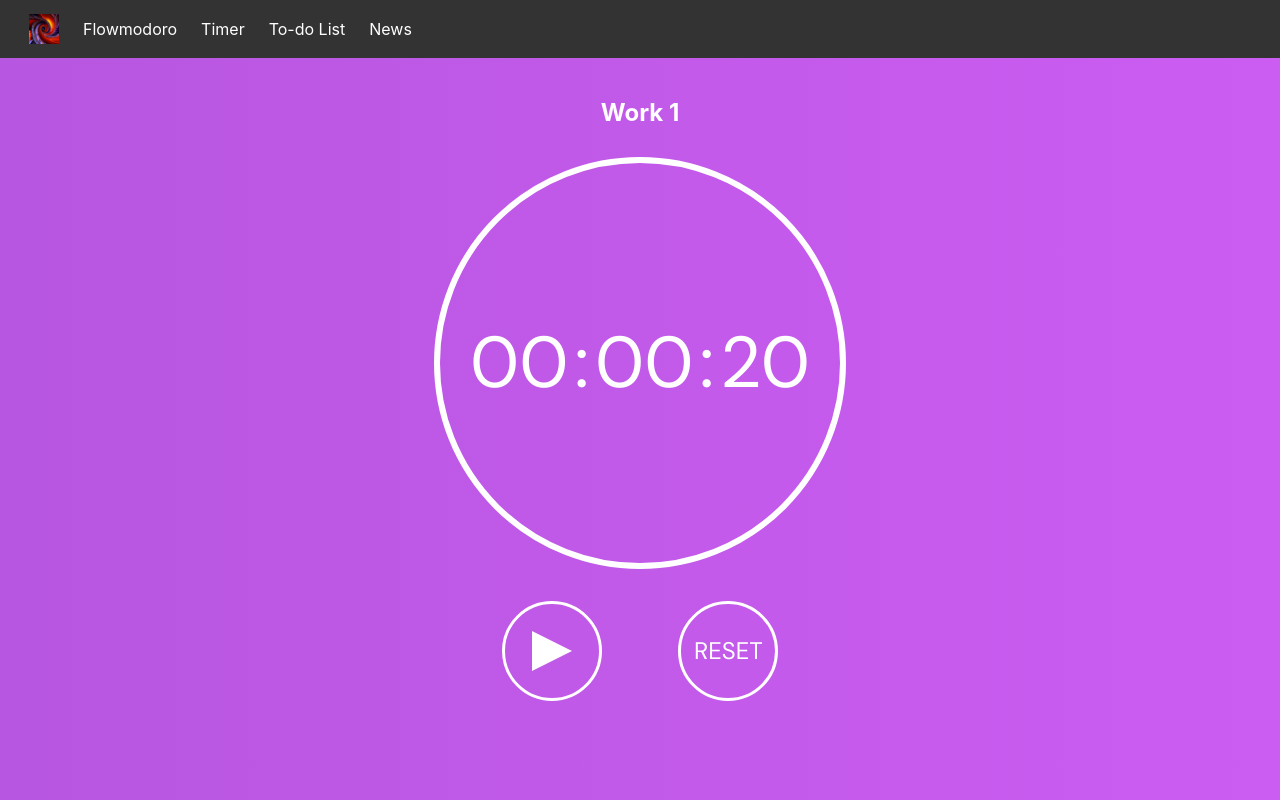
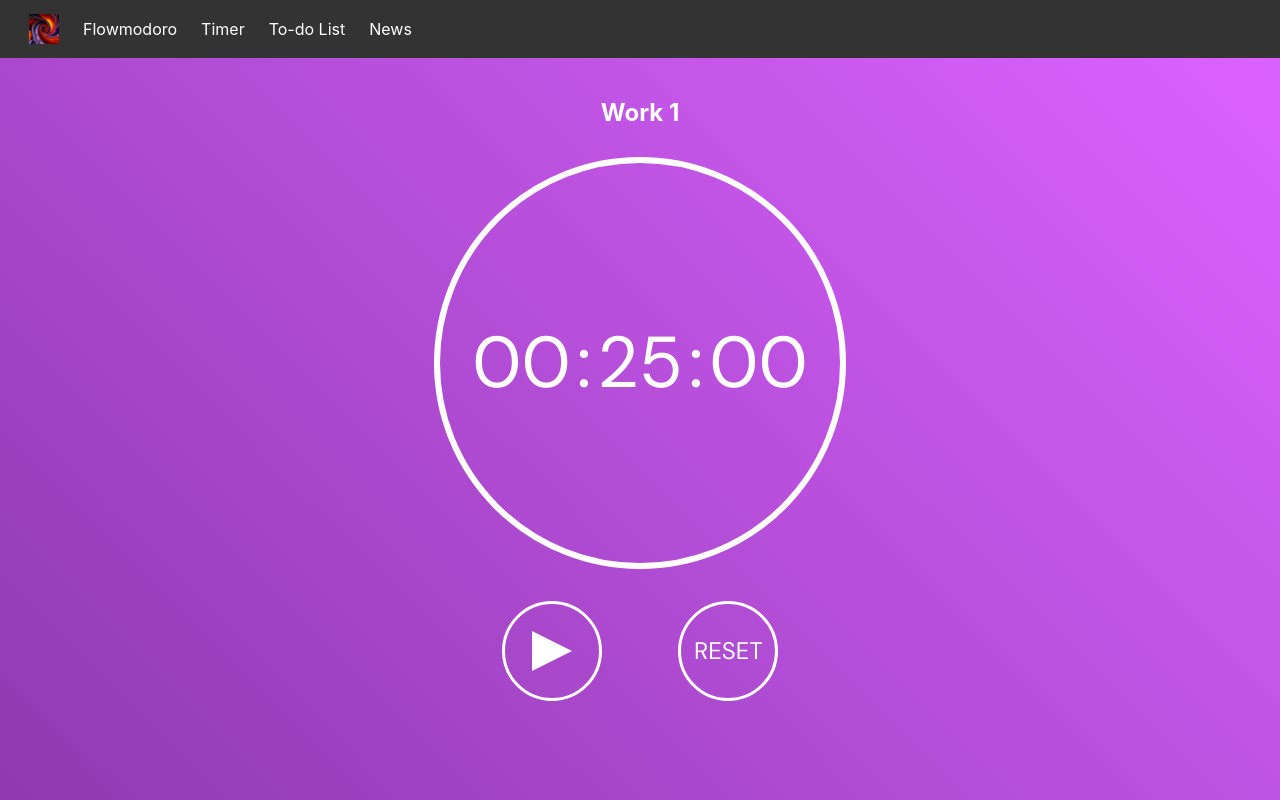
Before and after one commit to dhanushk03/flowmoro, a React (Create React App) app in the folder timerapp/: page / in a window 1280 px wide. Built offline with nearby package versions, Linux system fonts and the light colour scheme.

Commit message:
Made a couple changes to background animation

```diff
--- a/timerapp/src/App.css
+++ b/timerapp/src/App.css
@@ -1,9 +1,9 @@
 .App {
   width: 100vw;
   height: 100vh;
-  background: linear-gradient(90deg, rgb(134, 71, 180), #da61ff);
+  background: linear-gradient(45deg, rgb(58, 15, 88), #da61ff, green);
   background-size: 400% 400%;
-  animation: gradient_anim 23s ease infinite;
+  animation: gradient_anim 60s ease infinite;
 }
 
 .navbar {
--- a/timerapp/src/Components/CountdownTimer/CountdownTimer.js
+++ b/timerapp/src/Components/CountdownTimer/CountdownTimer.js
@@ -3,14 +3,14 @@ import { useState, useEffect } from "react";
 import "./CountdownTimer.css";
 
 const defaultRemainingTimeWork = {
-    seconds: '20',
-    minutes: '00',
+    seconds: '00',
+    minutes: '25',
     hours: '00',
 }
 
 const defaultRemainingTimeBreak = {
-    seconds: '10',
-    minutes: '00',
+    seconds: '00',
+    minutes: '05',
     hours: '00',
 }
 
```
